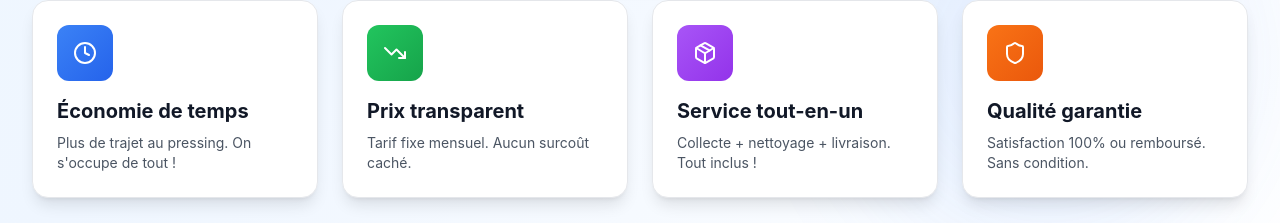
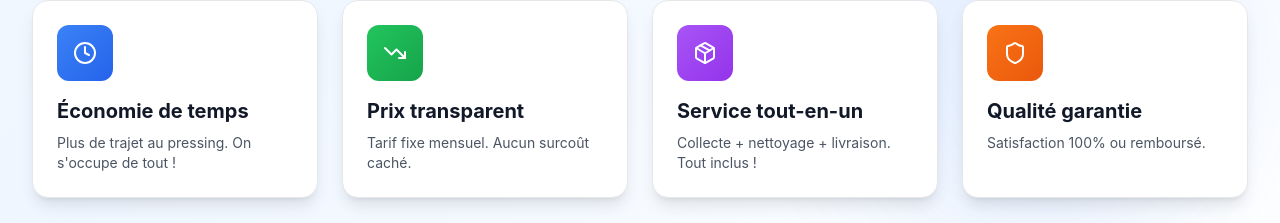
Before and after one commit to zekitml61-maker/sanane, a Next.js app: page / in a window 1280 px wide. Shown: the part 3240-3463 px from the top of the page. Built offline with nearby package versions, Linux system fonts and the light colour scheme.

Commit message:
Update: Suppression Sans condition de Qualite garantie
- Texte simplifie: Satisfaction 100% ou rembourse
- Suppression phrase Sans condition
- Description plus concise

```diff
--- a/components/WhyChooseUs.tsx
+++ b/components/WhyChooseUs.tsx
@@ -143,7 +143,7 @@ export default function WhyChooseUs() {
               Qualité garantie
             </h4>
             <p className="text-gray-600 text-xs md:text-sm">
-              Satisfaction 100% ou remboursé. Sans condition.
+              Satisfaction 100% ou remboursé.
             </p>
           </div>
         </div>
```
